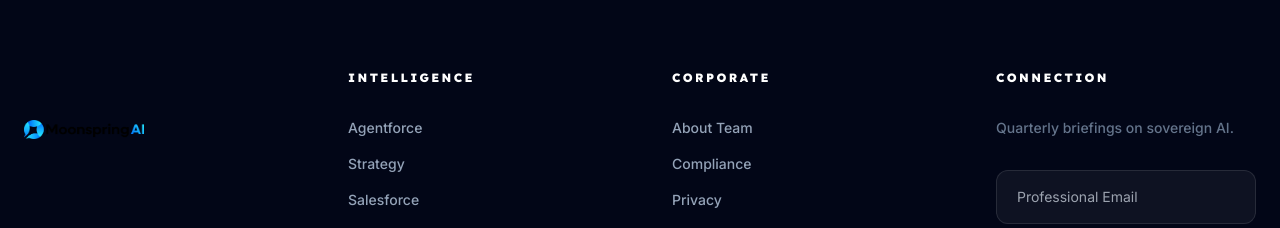
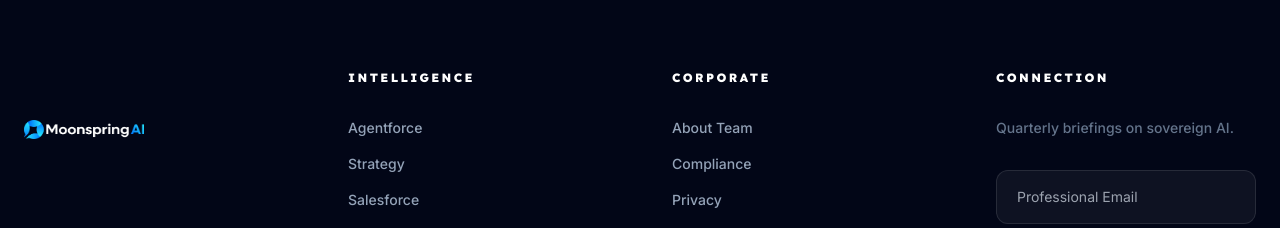
Before and after one commit to arunpattnaik-cpu/MoonspringAi, a React (Vite) app: page / in a window 1280 px wide. Shown: the part 1565-1793 px from the top of the page. Built offline with nearby package versions, Linux system fonts and the light colour scheme.

Commit message:
Add files via upload

```diff
--- a/components/Layout.tsx
+++ b/components/Layout.tsx
@@ -1,6 +1,7 @@
 
 import React, { useState } from 'react';
 import { Logo } from './Logo';
+import footerLogo from "../assets/logo2.png";
 
 interface LayoutProps {
   children: React.ReactNode;
@@ -111,7 +112,7 @@
       <footer className="bg-[#020617] text-slate-400 py-24 px-6 border-t border-white/5">
         <div className="max-w-7xl mx-auto grid grid-cols-1 md:grid-cols-4 gap-16">
           <div className="col-span-1 md:col-span-1 flex flex-col items-start">
-            <Logo invert className="h-[120px] w-[120px] mb-8" />
+            <Logo footer className="h-[120px] w-[120px] mb-8" />
             <p className="text-sm leading-relaxed text-slate-500 max-w-xs mt-4">
               Building the next generation of enterprise intelligence. Architected for scale, designed for security.
             </p>
--- a/components/Logo.tsx
+++ b/components/Logo.tsx
@@ -1,17 +1,22 @@
 import React from "react";
-import logo from "../assets/logo.png"; // make sure this path is correct
+import logo from "../assets/logo.png";
+import footerLogo from "../assets/logo2.png";
 
 interface LogoProps {
   className?: string;
+  footer?: boolean; // new prop to switch to footer logo
 }
 
 export const Logo: React.FC<LogoProps> = ({
   className = "h-20 w-auto",
+  footer = false,
 }) => {
+  const logoSrc = footer ? footerLogo : logo; // choose logo based on prop
+
   return (
     <div className="flex items-center justify-center select-none group">
       <img
-        src={logo}
+        src={logoSrc}
         alt="Moonspring AI"
         className={`${className} object-contain transition-all duration-500 group-hover:scale-105`}
       />
```
Also changed, not shown: assets/logo2.png (added).
